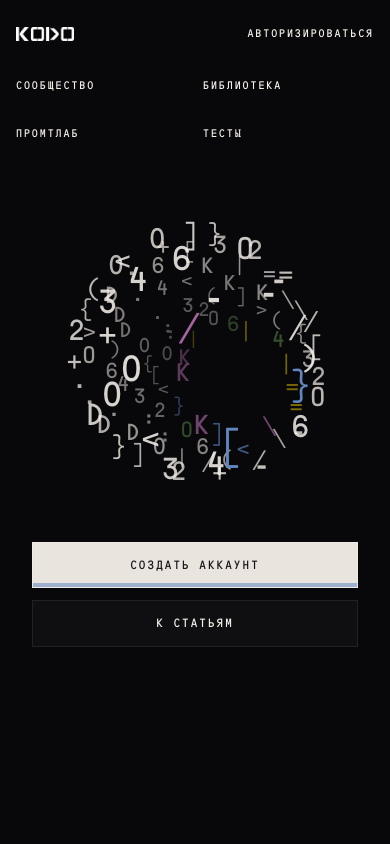
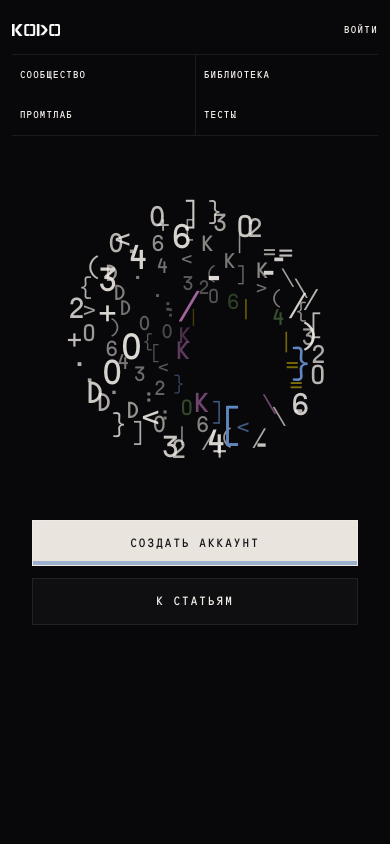
Before and after one commit to TemnovTema/kodo.media, a Next.js app: page / in a window 390 px wide. Shown: the top 844 px of the page. Built offline with nearby package versions, Linux system fonts and the light colour scheme; a web font is replaced by a local one.

Commit message:
Refine mobile header navigation

```diff
--- a/src/components/site-header.tsx
+++ b/src/components/site-header.tsx
@@ -26,8 +26,8 @@ export function SiteHeader() {
 
   return (
     <header className="relative z-20 bg-[var(--color-bg)]">
-      <div className="mx-auto grid w-full max-w-[1560px] grid-cols-1 gap-2 px-4 py-3 md:px-8 md:py-4 lg:grid-cols-[1fr_auto_1fr] lg:items-center">
-        <div className="flex items-center justify-between lg:justify-start">
+      <div className="mx-auto grid w-full max-w-[1560px] grid-cols-1 gap-1 px-3 py-2.5 md:gap-2 md:px-8 md:py-4 lg:grid-cols-[1fr_auto_1fr] lg:items-center">
+        <div className="flex min-h-10 items-center justify-between lg:min-h-0 lg:justify-start">
           <Link href="/" aria-label="KODO" className="group inline-flex items-center">
             {/* Use the raw PNG here to avoid the broken next/image fallback seen in the header. */}
             {/* eslint-disable-next-line @next/next/no-img-element */}
@@ -36,33 +36,39 @@ export function SiteHeader() {
               alt=""
               width={1116}
               height={271}
-              className="h-auto w-[58px] sm:w-[64px] md:w-[72px]"
+              className="h-auto w-12 sm:w-[64px] md:w-[72px]"
               draggable="false"
             />
           </Link>
           <Link
             href={authItem.href}
-            className={`inline-flex min-h-11 items-center font-mono text-[0.66rem] uppercase tracking-[0.18em] transition-colors lg:hidden md:min-h-10 md:text-[0.72rem] md:tracking-[0.24em] ${
+            aria-label={authItem.label}
+            className={`inline-flex min-h-10 items-center font-mono text-[0.6rem] uppercase tracking-[0.14em] transition-colors lg:hidden md:text-[0.72rem] md:tracking-[0.24em] ${
               authActive
                 ? "text-[var(--color-text)]"
                 : "text-[var(--color-text-muted)] hover:text-[var(--color-text-soft)]"
             }`}
           >
-            Авторизироваться
+            <span className="sm:hidden">Войти</span>
+            <span className="hidden sm:inline">Авторизироваться</span>
           </Link>
         </div>
         <nav
           aria-label="Основная навигация"
-          className="grid grid-cols-2 gap-x-4 gap-y-1 md:flex md:flex-wrap md:items-center md:justify-center md:gap-x-8 md:gap-y-2"
+          className="grid grid-cols-2 border-y border-[var(--color-border)] md:flex md:flex-wrap md:items-center md:justify-center md:gap-x-8 md:gap-y-2 md:border-0"
         >
-          {navItems.map((item) => {
+          {navItems.map((item, index) => {
             const active = isActive(pathname, item.href);
 
             return (
               <Link
                 key={item.href}
                 href={item.href}
-                className={`inline-flex min-h-11 items-center font-mono text-[0.66rem] uppercase tracking-[0.18em] transition-colors md:min-h-10 md:text-[0.72rem] md:tracking-[0.24em] ${
+                className={`inline-flex min-h-10 items-center px-2 font-mono text-[0.6rem] uppercase tracking-[0.12em] transition-colors md:min-h-10 md:px-0 md:text-[0.72rem] md:tracking-[0.24em] ${
+                  index % 2 === 1
+                    ? "border-l border-[var(--color-border)] md:border-l-0"
+                    : ""
+                } ${
                   active
                     ? "text-[var(--color-text)]"
                     : "text-[var(--color-text-muted)] hover:text-[var(--color-text-soft)]"
```
